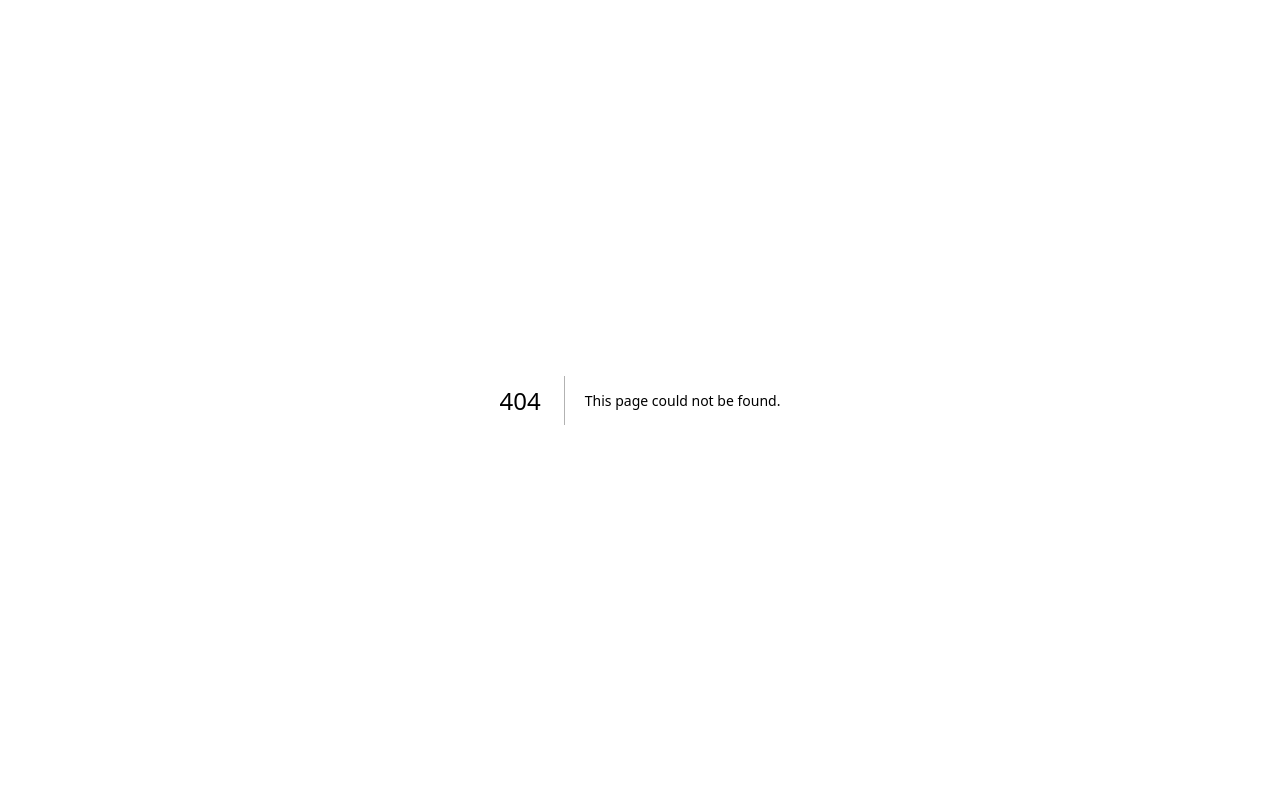
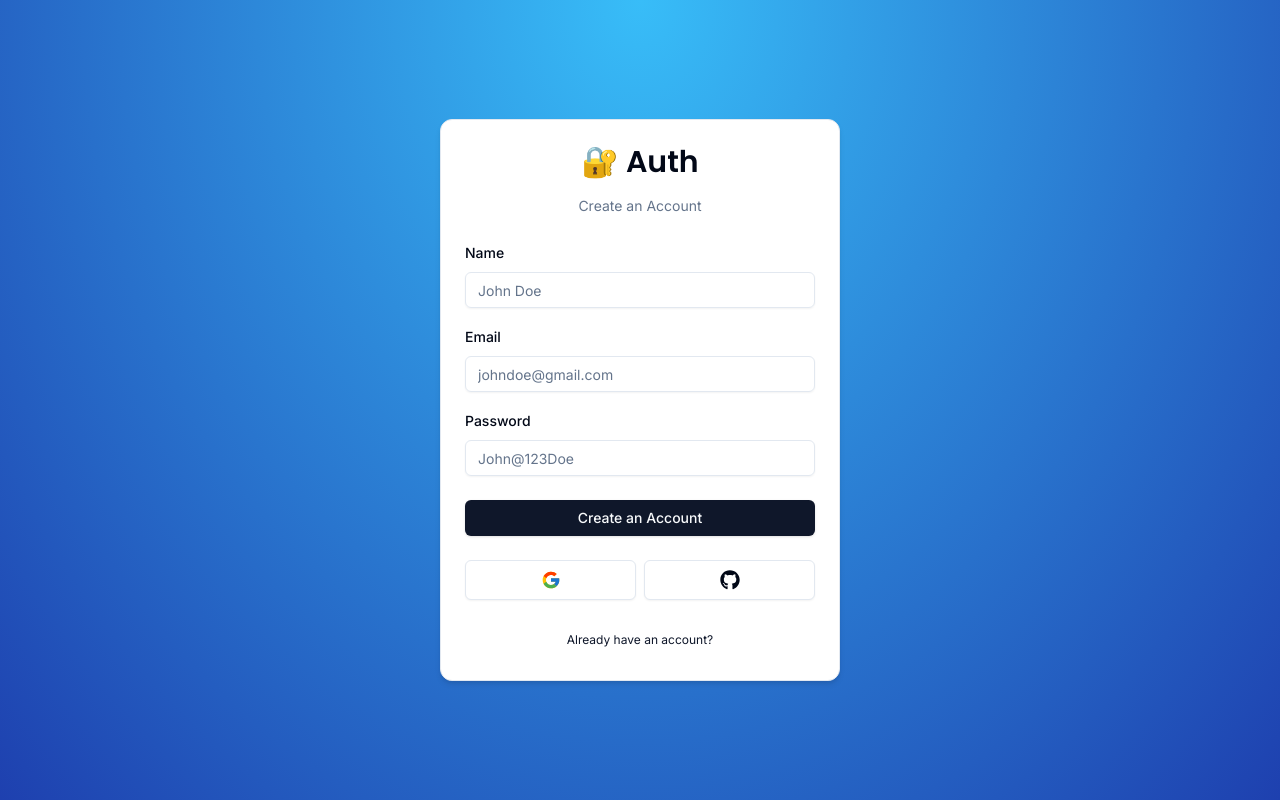
Before and after one commit to TheMikeKaisen/Arc_authentication, a Next.js app in the folder arc_authenticate/: page /auth/register in a window 1280 px wide. Before the commit this address had no page. Built offline with nearby package versions, Linux system fonts and the light colour scheme.

Commit message:
create register route and mock server action for it

```diff
--- /dev/null
+++ b/arc_authenticate/actions/register.ts
@@ -0,0 +1,14 @@
+'use server';
+
+import { RegisterSchema } from "@/schemas";
+import { z } from "zod";
+
+
+export const register = async (values: z.infer<typeof RegisterSchema>) => {
+    const validatedFields = await RegisterSchema.safeParse(values)
+    if(!validatedFields) {
+        return {error: "Invalid fields!"}
+    }
+
+    return { success: "Email Sent!"}
+}
--- a/arc_authenticate/app/auth/login/page.tsx
+++ b/arc_authenticate/app/auth/login/page.tsx
@@ -1,10 +1,10 @@
 import LoginForm from '@/components/auth/login-form'
 import React from 'react'
 
-const LoginPage = () => {
+const RegisterPage = () => {
   return (
     <LoginForm />
   )
 }
 
-export default LoginPage
+export default RegisterPage
--- /dev/null
+++ b/arc_authenticate/app/auth/register/page.tsx
@@ -0,0 +1,9 @@
+import RegisterForm from '@/components/auth/register-form'
+
+const LoginPage = () => {
+  return (
+    <RegisterForm />
+  )
+}
+
+export default LoginPage
--- /dev/null
+++ b/arc_authenticate/components/auth/register-form.tsx
@@ -0,0 +1,123 @@
+"use client";
+import { useForm } from "react-hook-form";
+import CardWrapper from "./card-wrapper";
+import { z } from "zod";
+import { RegisterSchema } from "@/schemas";
+
+import { zodResolver } from "@hookform/resolvers/zod";
+import {
+  Form,
+  FormControl,
+  FormField,
+  FormItem,
+  FormLabel,
+  FormMessage,
+} from "../ui/form";
+import { Input } from "../ui/input";
+import { Button } from "../ui/button";
+import { FormError } from "../form-error";
+import { FormSuccess } from "../form-success";
+import { register } from "@/actions/register";
+import { useState, useTransition } from "react";
+
+const RegisterForm = () => {
+  const [error, setError] = useState<string | undefined>("")
+  const [success, setSuccess] = useState<string | undefined>("")
+  const [isPending, startTransition] = useTransition();
+  const form = useForm<z.infer<typeof RegisterSchema>>({
+    resolver: zodResolver(RegisterSchema),
+    defaultValues: {
+      name: "",
+      email: "",
+      password: "",
+    },
+  });
+  const onSubmit = (values: z.infer<typeof RegisterSchema>) => {
+    console.log(values);
+
+    // server action
+    startTransition(() => {
+      register(values)
+      .then((data) =>{
+        setError(data.error)
+        setSuccess(data.success)
+      })
+    });
+  };
+  return (
+    <CardWrapper
+      headerLabel="Create an Account"
+      backButtonLabel="Already have an account?"
+      backButtonHref="/auth/login"
+      showSocial
+    >
+      <Form {...form}>
+        <form onSubmit={form.handleSubmit(onSubmit)} className="space-y-6">
+          <div className="space-y-4">
+            <FormField
+              control={form.control}
+              name="name"
+              render={({ field }) => (
+                <FormItem>
+                  <FormLabel>Name</FormLabel>
+                  <FormControl>
+                    <Input
+                      {...field}
+                      disabled={isPending}
+                      placeholder="John Doe"
+
+                    />
+                  </FormControl>
+                  <FormMessage />
+                </FormItem>
+              )}
+            />
+            <FormField
+              control={form.control}
+              name="email"
+              render={({ field }) => (
+                <FormItem>
+                  <FormLabel>Email</FormLabel>
+                  <FormControl>
+                    <Input
+                      {...field}
+                      disabled={isPending}
+                      placeholder="johndoe@gmail.com"
+                      type="email"
+                    />
+                  </FormControl>
+                  <FormMessage />
+                </FormItem>
+              )}
+            />
+            <FormField
+              control={form.control}
+              name="password"
+              render={({ field }) => (
+                <FormItem>
+                  <FormLabel>Password</FormLabel>
+                  <FormControl>
+                    <Input
+                      {...field}
+                      disabled={isPending}
+                      placeholder="John@123Doe"
+                      type="password"
+                    />
+                  </FormControl>
+                  <FormMessage />
+                </FormItem>
+              )}
+            />
+          </div>
+          <FormError message={error} />
+          <FormSuccess message={success} />
+          <Button type="submit" className="w-full" disabled={isPending}>
+            Create an Account
+          </Button>
+        </form>
+      </Form>
+    </CardWrapper>
+  );
+};
+
+export default RegisterForm;
--- a/arc_authenticate/package.json
+++ b/arc_authenticate/package.json
@@ -31,6 +31,7 @@
     "eslint": "^8",
     "eslint-config-next": "14.2.4",
     "postcss": "^8",
+    "prisma": "^5.15.1",
     "tailwindcss": "^3.4.1",
     "typescript": "^5"
   }
--- a/arc_authenticate/schemas/index.ts
+++ b/arc_authenticate/schemas/index.ts
@@ -6,3 +6,15 @@ export const LoginSchema = z.object({
         message: "Password is required"
     })
 })
+
+export const RegisterSchema = z.object({
+    email: z.string().email({
+        message: "Email is Required"
+    }),
+    password: z.string().min(6, {
+        message: "Minimum 6 characters required"
+    }),
+    name: z.string().min(1, {
+        message: "Name is required"
+    })
+})
```
Also changed, not shown: 1 other file (tests, documents, lock files or other folders).
